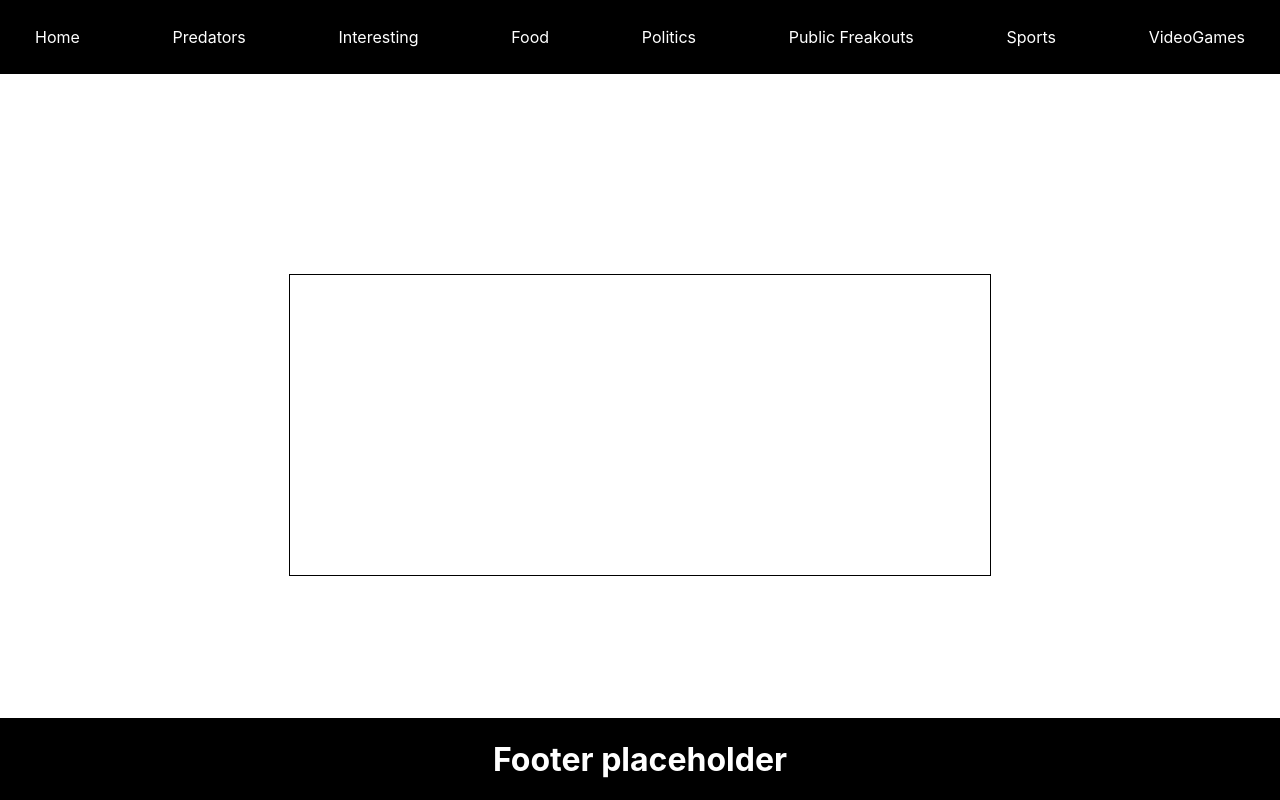
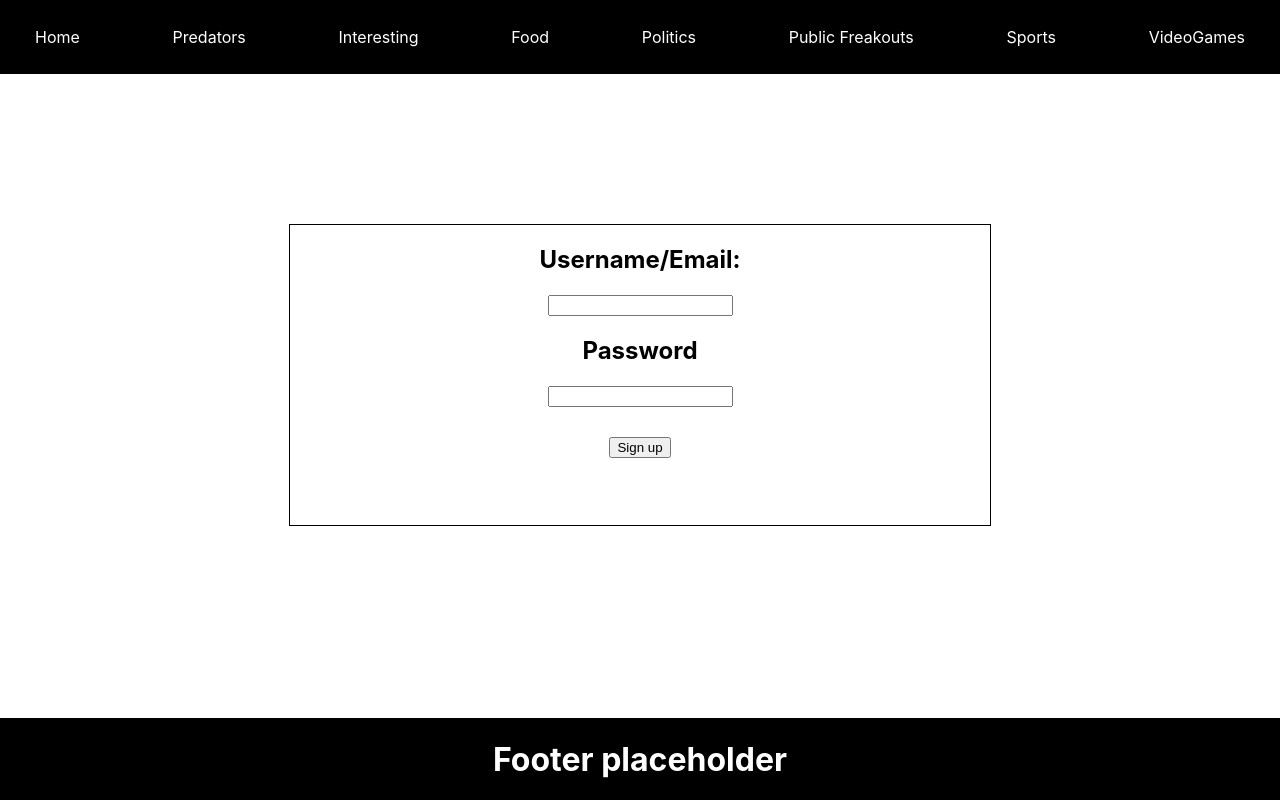
Before and after one commit to mleblanc94/mikesworld, a React (Create React App) app in the folder client/: page /signup in a window 1280 px wide. Built offline with nearby package versions, Linux system fonts and the light colour scheme.

Commit message:
finished draft for backend files

```diff
--- a/client/src/pages/Login.css
+++ b/client/src/pages/Login.css
@@ -16,5 +16,9 @@
     height: 300px;
     width: 700px;
     border: 1px solid black;
-    margin-top: 200px;
+    margin-top: 150px;
 }
+
+button {
+    margin-top: 30px;
+}
--- a/client/src/pages/Login.jsx
+++ b/client/src/pages/Login.jsx
@@ -10,6 +10,10 @@ const Login = () => {
             <input type="text" name='email-input'/>
             <h2>Password</h2>
             <input type="text" name="password-input" />
+            <div className='buttons-div'>
+                <button>Login</button>
+            </div>
+            <h5>Forget Password? Click <a>here</a></h5>
             </div>
         </div>
     )
--- a/client/src/pages/Signup.jsx
+++ b/client/src/pages/Signup.jsx
@@ -4,7 +4,13 @@ const Signup = () => {
     return(
         <div className='login-page'>
             <div className="signup-container">
-
+                <h2>Username/Email:</h2>
+            <input type="text" name='email-input'/>
+            <h2>Password</h2>
+            <input type="text" name="password-input" />
+            <div className='buttons-div'>
+                <button>Sign up</button>
+            </div>
             </div>
         </div>
     )
```
